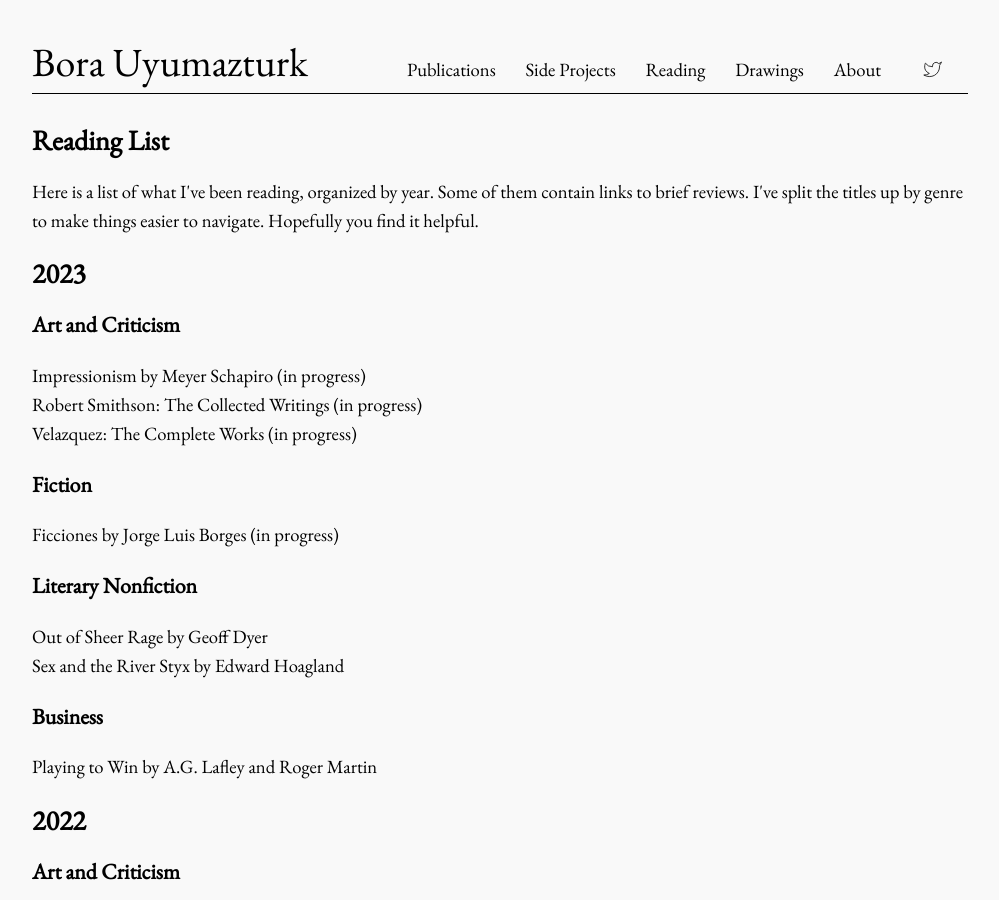
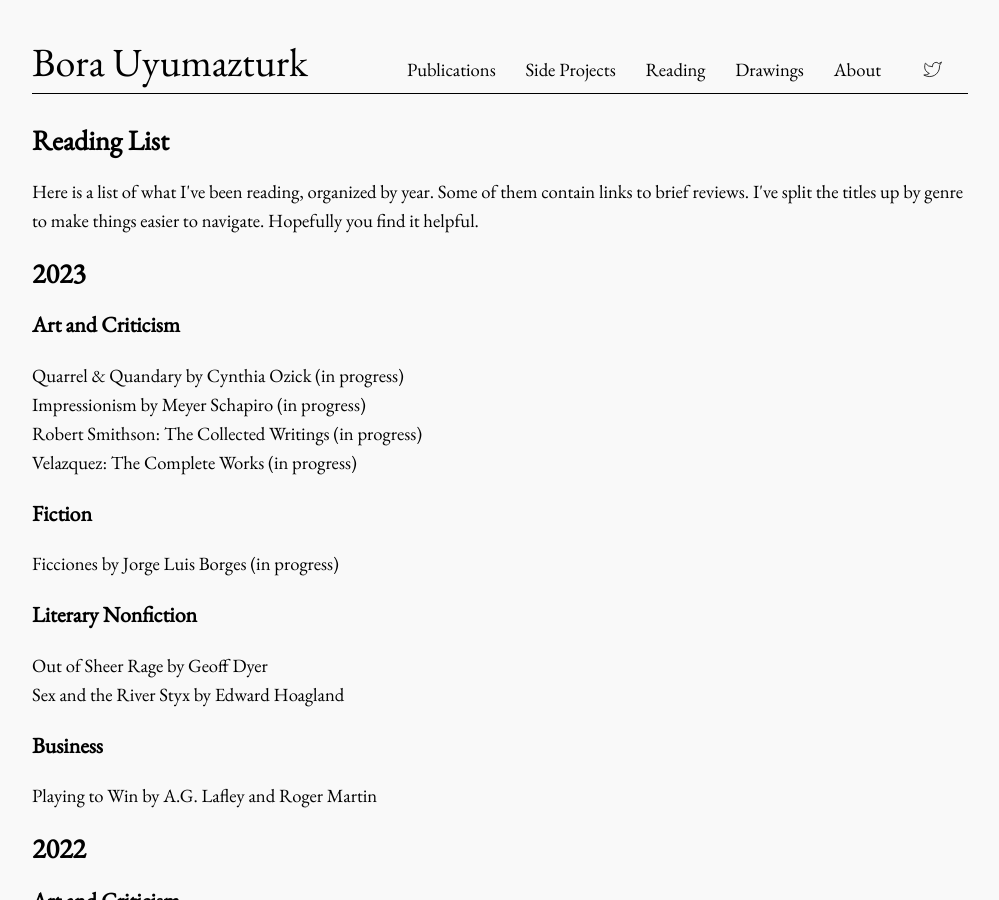
Before and after one commit to bora-uyumazturk/bora-uyumazturk.github.io, a Jekyll site: the page built from reading.html, in a window 1280 px wide and 900 px high. Shown: the whole window, without its empty margins (140-1139 px from the left). Built offline with Jekyll 4.4.1, drawn with Linux system fonts in a browser that asks for light colours.

Commit message:
Update reading.html

```diff
--- a/reading.html
+++ b/reading.html
@@ -16,6 +16,7 @@ title: Reading
 
   <h3>Art and Criticism</h3>
 
+  Quarrel & Quandary by Cynthia Ozick (in progress) <br>
   Impressionism by Meyer Schapiro (in progress) <br>
   Robert Smithson: The Collected Writings (in progress) <br>
   Velazquez: The Complete Works (in progress)
```
